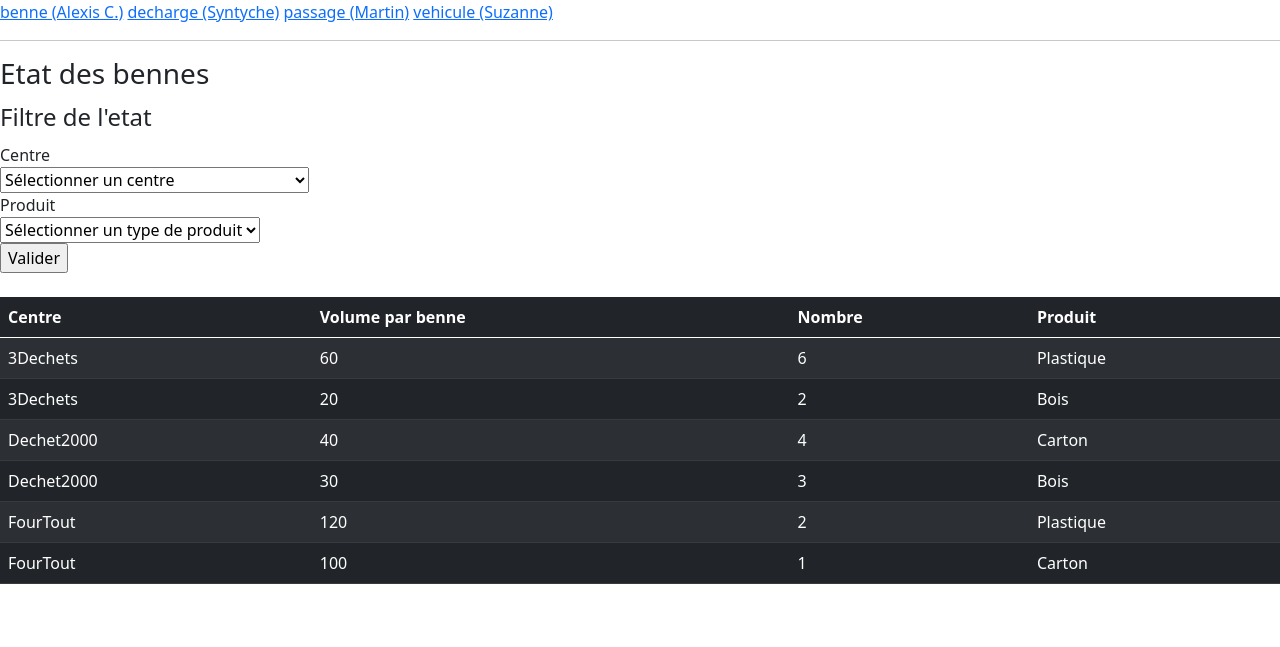
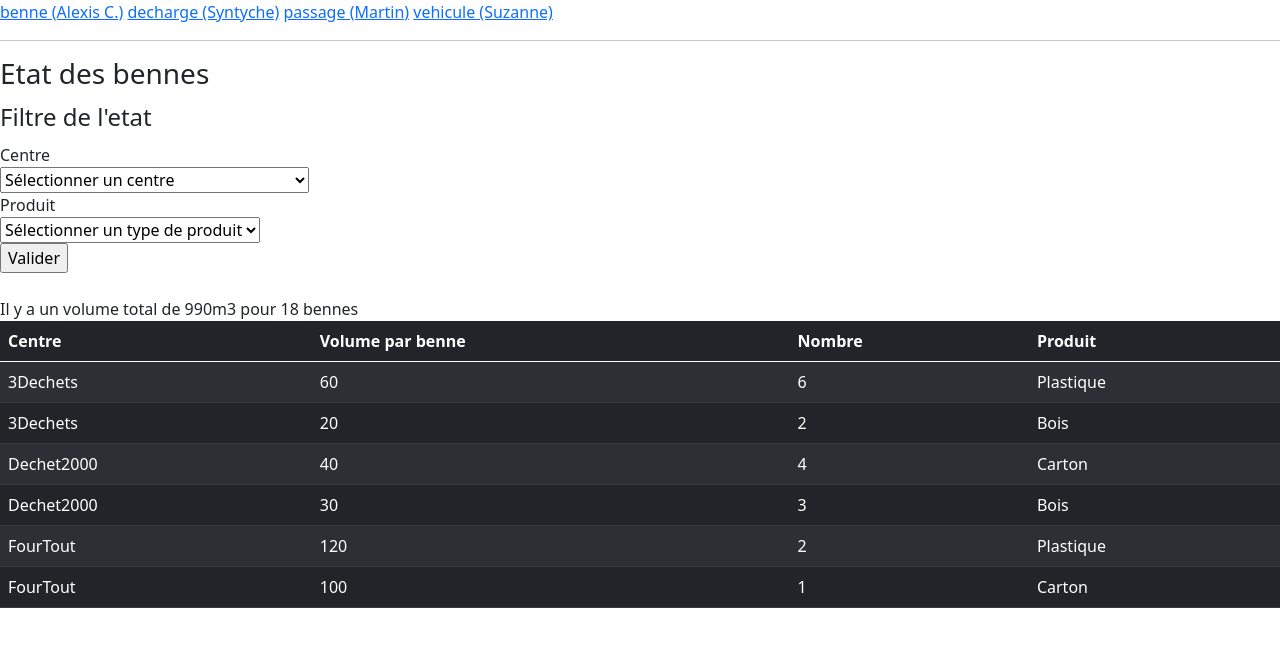
Before and after one commit to Suzdeloffre/SAE3-7, a Flask app: page /benne/etat in a window 1280 px wide. Shown: the top 647 px of the page. Run offline with Flask 3, Linux system fonts and the light colour scheme; data comes from the database, SQL or seed files in the repository; some libraries are stand-ins or nearby versions.

Commit message:
Fin etat benne

```diff
--- a/sae.04/app.py
+++ b/sae.04/app.py
@@ -165,7 +165,13 @@ def etat_benne():
     mycursor.execute(sql)
     bennes = mycursor.fetchall()
 
-    return render_template('benne/benne_etat.html', centres=centres, produits=produits, bennes=bennes)
+    sql = '''   SELECT SUM(benne.volume*benne.nb_benne) AS v, SUM(benne.nb_benne) AS nb
+                                FROM benne
+                            '''
+    mycursor.execute(sql)
+    Vtotal = mycursor.fetchone()
+
+    return render_template('benne/benne_etat.html', centres=centres, produits=produits, bennes=bennes, Vtotal=Vtotal)
 
 @app.route('/benne/etat', methods=['POST'])
 def valid_etat_benne():
@@ -193,6 +199,12 @@ def valid_etat_benne():
                     ORDER BY centre.nom_centre ASC;
                     '''
         mycursor.execute(sql)
+        bennes = mycursor.fetchall()
+
+        sql = '''   SELECT SUM(benne.volume*benne.nb_benne) AS v, SUM(benne.nb_benne) AS nb
+                            FROM benne
+                        '''
+        mycursor.execute(sql)
     elif centre == "" and produit != "":
         sql = '''   SELECT benne.id_benne, centre.nom_centre, benne.volume, benne.nb_benne, produit.libelle_produit
                     FROM benne
@@ -202,6 +214,13 @@ def valid_etat_benne():
                     ORDER BY centre.nom_centre ASC;
                     '''
         mycursor.execute(sql, produit)
+        bennes = mycursor.fetchall()
+
+        sql = '''   SELECT SUM(benne.volume*benne.nb_benne) AS v, SUM(benne.nb_benne) AS nb
+                            FROM benne
+                            WHERE benne.num_produit = %s
+                        '''
+        mycursor.execute(sql, produit)
     elif centre != "" and produit == "":
         sql = '''   SELECT benne.id_benne, centre.nom_centre, benne.volume, benne.nb_benne, produit.libelle_produit
                     FROM benne
@@ -210,6 +229,13 @@ def valid_etat_benne():
                     WHERE benne.num_centre = %s
                     ORDER BY centre.nom_centre ASC;
                     '''
+        mycursor.execute(sql, centre)
+        bennes = mycursor.fetchall()
+
+        sql = '''   SELECT SUM(benne.volume*benne.nb_benne) AS v, SUM(benne.nb_benne) AS nb
+                            FROM benne
+                            WHERE benne.num_centre = %s
+                        '''
         mycursor.execute(sql, centre)
     else:
         sql = '''   SELECT benne.id_benne, centre.nom_centre, benne.volume, benne.nb_benne, produit.libelle_produit
@@ -221,10 +247,21 @@ def valid_etat_benne():
                     '''
         tuple_insert = (centre, produit)
         mycursor.execute(sql, tuple_insert)
-    bennes = mycursor.fetchall()
+        bennes = mycursor.fetchall()
 
+        sql = '''   SELECT SUM(benne.volume*benne.nb_benne) AS v, SUM(benne.nb_benne) AS nb
+                    FROM benne
+                    WHERE benne.num_centre = %s AND benne.num_produit = %s
+                '''
+        tuple_insert = (centre, produit)
+        mycursor.execute(sql, tuple_insert)
 
-    return render_template('benne/benne_etat.html', centres=centres, produits=produits, bennes=bennes)
+    Vtotal = mycursor.fetchone()
+    if Vtotal['v'] == None:
+        Vtotal['v'] = 0
+    if Vtotal['nb'] == None:
+        Vtotal['nb'] = 0
+    return render_template('benne/benne_etat.html', produits=produits, centres=centres, bennes=bennes, Vtotal=Vtotal)
 
 # ---------------------------------------------------------------------#
 
--- a/sae.04/templates/benne/benne_etat.html
+++ b/sae.04/templates/benne/benne_etat.html
@@ -31,6 +31,7 @@
     </form>
 
     <br>
+    Il y a un volume total de {{ Vtotal.v }}m3 pour {{ Vtotal.nb }} bennes
     <table class="table table-striped table-dark">
         <thead>
         <tr>
```
